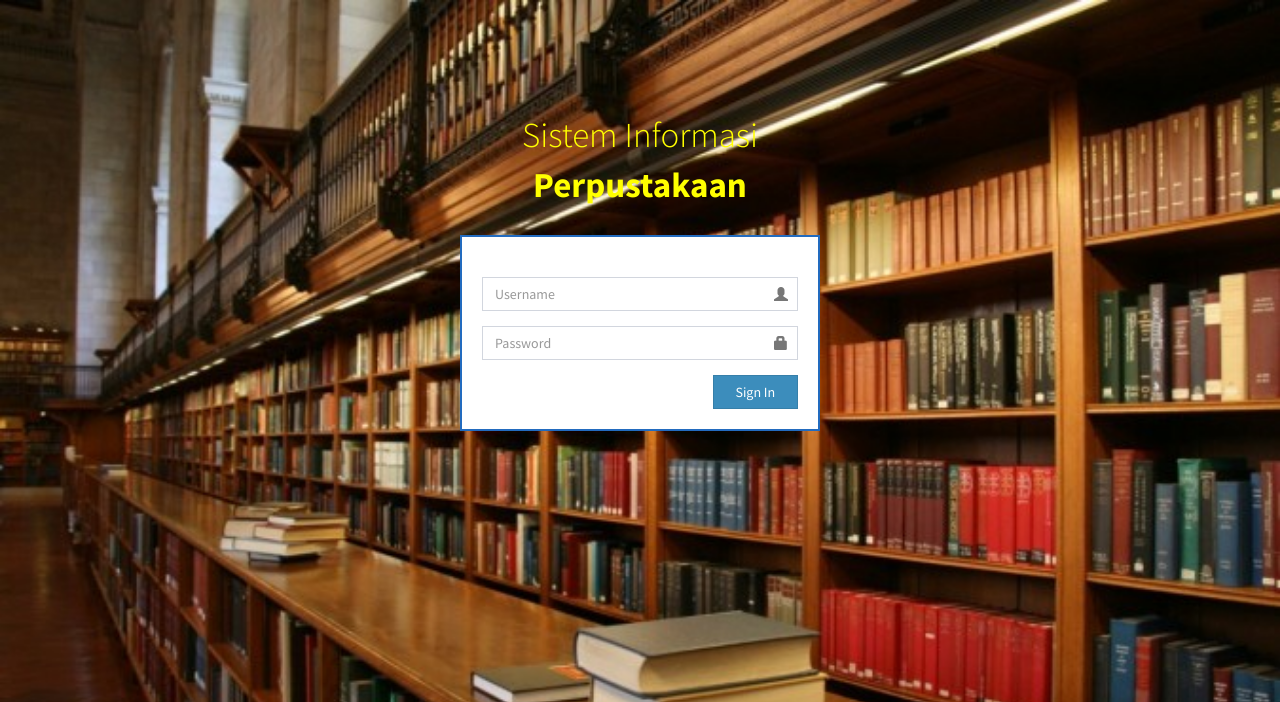
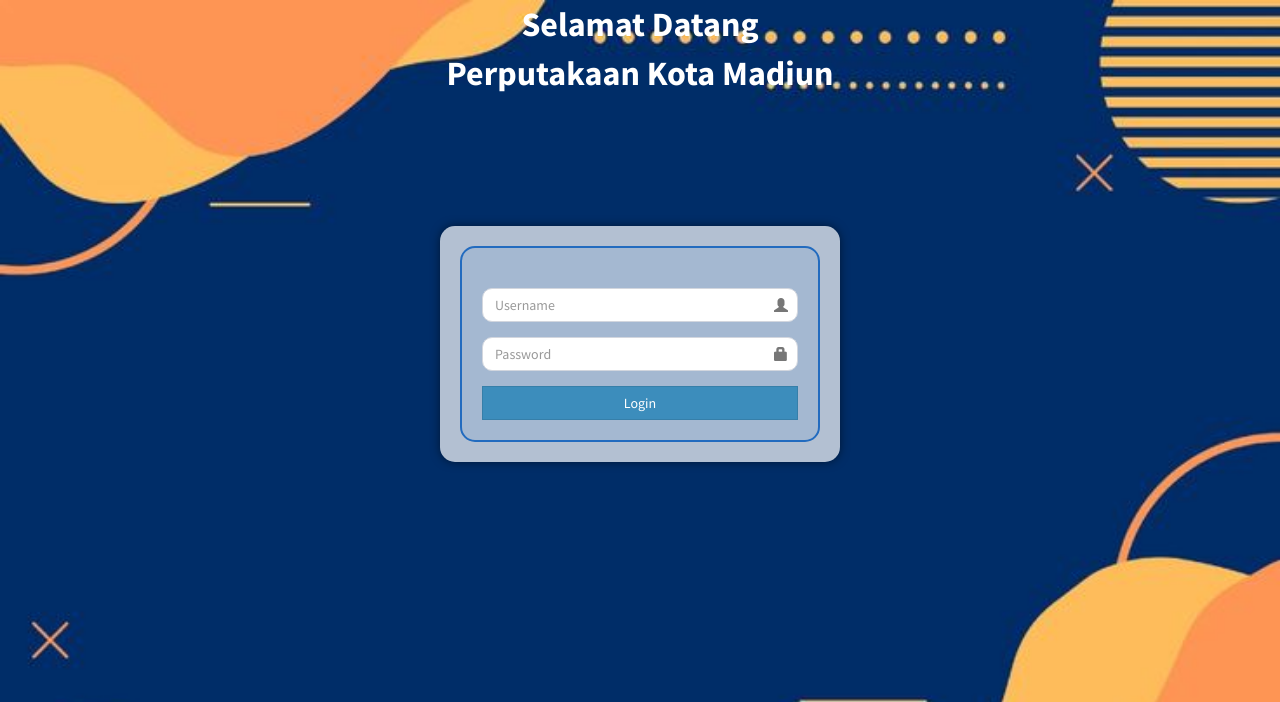
Before and after one commit to alyazahs/perpus, a CodeIgniter app: page /database/login in a window 1280 px wide. Shown: the top 702 px of the page. Run offline with CodeIgniter, Linux system fonts and the light colour scheme; some libraries are stand-ins or nearby versions.

Commit message:
laman login

```diff
--- a/application/views/login_view.php
+++ b/application/views/login_view.php
@@ -1,4 +1,3 @@
-<?php defined('BASEPATH') OR exit('No direct script access allowed');?>
 <!DOCTYPE html>
 <html>
 <head>
@@ -8,7 +7,6 @@
   <!-- Tell the browser to be responsive to screen width -->
   <meta content="width=device-width, initial-scale=1, maximum-scale=1, user-scalable=no" name="viewport">
   <!-- Bootstrap 3.3.7 -->
-  <link rel="shortcut icon" href="" />
   <link rel="stylesheet" href="<?php echo base_url('assets_style/assets/bower_components/bootstrap/dist/css/bootstrap.min.css');?>">
   <!-- Font Awesome -->
   <link rel="stylesheet" href="<?php echo base_url('assets_style/assets/bower_components/font-awesome/css/font-awesome.min.css');?>">
@@ -19,40 +17,71 @@
   <link rel="stylesheet" href="<?php echo base_url('assets_style/assets/dist/css/responsivelogin.css');?>">
 
   <!-- HTML5 Shim and Respond.js IE8 support of HTML5 elements and media queries -->
-  <!-- WARNING: Respond.js doesn't work if you view the page via file:// -->
   <!--[if lt IE 9]>
   <script src="https://oss.maxcdn.com/html5shiv/3.7.3/html5shiv.min.js"></script>
   <script src="https://oss.maxcdn.com/respond/1.4.2/respond.min.js"></script>
   <![endif]-->
 
   <!-- Google Font -->
-  <link rel="stylesheet" href="https://fonts.googleapis.com/css?family=Source+Sans+Pro:300,400,600,700,300italic,400italic,600italic"><style type="text/css">
-        .navbar-inverse{
-        background-color:#333;
+  <link rel="stylesheet" href="https://fonts.googleapis.com/css?family=Source+Sans+Pro:300,400,600,700,300italic,400italic,600italic">
+  <style type="text/css">
+        .navbar-inverse {
+            background-color: #333;
         }
-         .navbar-color{
-        color:#fff;
+        .navbar-color {
+            color: #fff;
         }
         blink, .blink {
             animation: blinker 3s linear infinite;
         }
-
         @keyframes blinker {
             50% { opacity: 0; }
         }
+        .login-box {
+            width: 400px;
+            margin: 10% auto; /* Membuat margin atas dan bawah 10% */
+            padding: 20px;
+            border-radius: 15px;
+            box-shadow: 0 0 10px rgba(0, 0, 0, 0.5);
+            background: rgba(255, 255, 255, 0.7); /* Transparansi di sini */
+            color: #ffffff; /* warna teks putih */
+        }
+        .login-box-body {
+            border: 2px solid #226bbf;
+            border-radius: 15px;
+            padding: 20px;
+            background-color: rgba(34, 107, 191, 0.1);
+        }
+        .login-logo {
+            text-align: center;
+            margin-bottom: 5px; /* Mengurangi margin bawah */
+        }
+        .login-logo a {
+            color: #ffffff; /* White color */
+            display: inline-block;
+            text-align: center;
+            width: 100%;
+            font-size: 34px; /* Ukuran teks */
+            font-weight: bold; /* Membuat teks tebal */
+        }
+        .form-control {
+            border-radius: 10px;
+        }
+        .btn-primary {
+            border-radius: 10px;
+            width: 100%;
+        }
   </style>
 </head>
-<body class="hold-transition login-page" style="overflow-y: hidden;background:url(
-	'<?php echo base_url('assets_style/image/Buku-2.jpg');?>')no-repeat;background-size:100%;">
+<body class="hold-transition login-page" style="overflow-y: hidden; background: url('<?php echo base_url('assets_style/image/Buku-2.jpg');?>') no-repeat; background-size: 100%;">
+<div class="login-logo">
+    <a href="index.php">Selamat Datang <br/><b>Perputakaan Kota Madiun</b></a>
+</div>
 <div class="login-box">
-	<br/>
-  <div class="login-logo">
-    <a href="index.php" style="color: yellow;">Sistem Informasi <br/><b>Perpustakaan</b></a>
-  </div>
+  <div class="login-box-body">
     <div id="tampilalert"></div>
     <!-- /.login-logo -->
-  <div class="login-box-body" style="border:2px solid #226bbf;">
-    <p class="login-box-msg" style="font-size:16px;"></p>
+    <p class="login-box-msg" style="font-size: 16px;"></p>
     <form action="<?= base_url('login/auth');?>" method="POST">
       <div class="form-group has-feedback">
         <input type="text" class="form-control" placeholder="Username" id="user" name="user" required="required" autocomplete="off">
@@ -63,20 +92,13 @@
         <span class="glyphicon glyphicon-lock form-control-feedback"></span>
       </div>
       <div class="row">
-        <div class="col-xs-8">
-        <!-- /.col
-          <div class="checkbox icheck">
-            <label>
-              <input type="checkbox" name="remember" id="remember" value="R1"> Remember Me
-            </label>
-          </div>-->
-          <!-- /.social-auth-links -->
-        </div>
-        <div class="col-xs-4">
-          <button type="submit" id="loding" class="btn btn-primary btn-block btn-flat">Sign In</button>
+        <div class="col-xs-12">
+          <button type="submit" id="loding" class="btn btn-primary btn-block btn-flat">Login</button>
           <div id="loadingcuy"></div>
         </div>
+      </div>
     </form>
+  </div>
 </div>
 <!-- /.login-box -->
 <!-- Response Ajax -->
```
Also changed, not shown: assets_style/image/Buku-2.jpg. Lines whose indentation alone changed are shown as unchanged.
